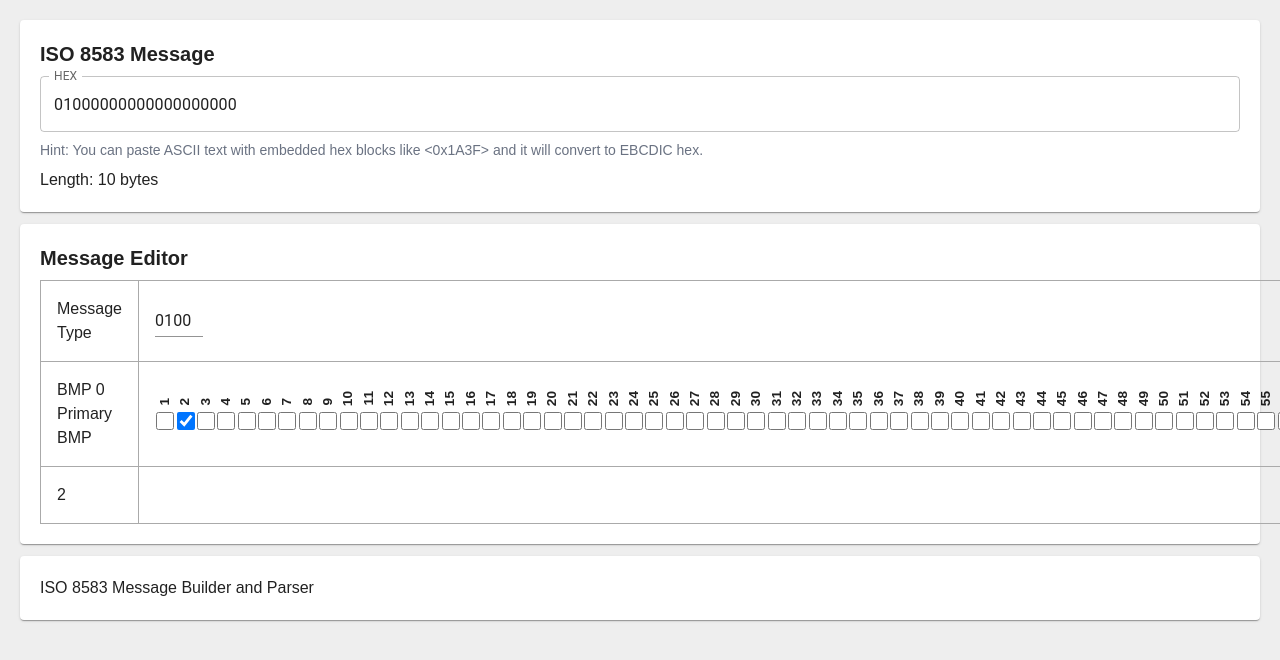
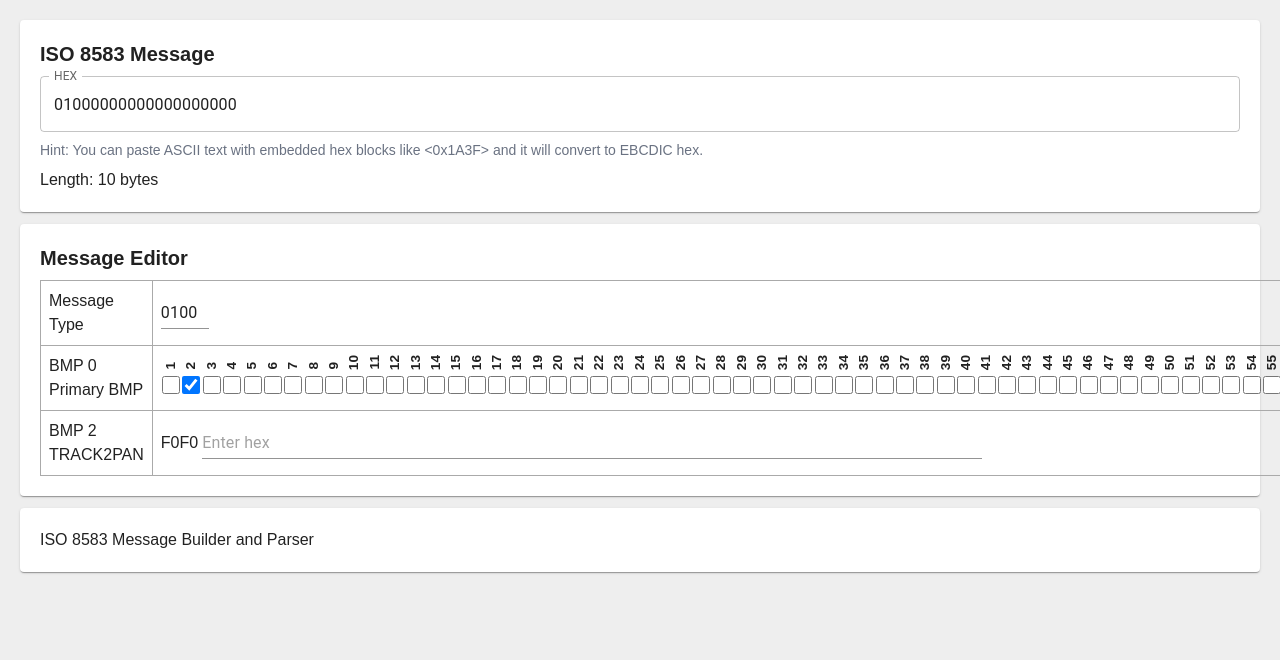
Before and after one commit to potpiejimmy/isobuilder-next, a Next.js app: page / in a window 1280 px wide. Both pictures are taken after a click on the checkbox 185 px from the left and 421 px from the top of the page. Shown: the top 660 px of the page. Built offline with nearby package versions, Linux system fonts and the light colour scheme.

Commit message:
added isofield.. wip

```diff
--- a/components/isofield.tsx
+++ b/components/isofield.tsx
@@ -1,3 +1,4 @@
+import TextField from '@mui/material/TextField';
 import React, { useState, useEffect } from 'react';
 
 interface IsoFieldProps {
@@ -5,7 +6,7 @@ interface IsoFieldProps {
   no?: number;
   emv?: boolean;
   init?: string;
-  onChange?: (data: { no: number | undefined; val: string }) => void;
+  onChange?: (data: { no: number; val: string }) => void;
 }
 
 export const IsoFieldComponent: React.FC<IsoFieldProps> = ({
@@ -55,14 +56,14 @@ export const IsoFieldComponent: React.FC<IsoFieldProps> = ({
 
   const mask = (): string => {
     if (!def) return '';
-    return 'aa'.repeat(len());
+    return '00'.repeat(len());
   };
 
   const lengthField = (): string => {
     if (!def || !def.lenlen) return '';
     const fieldLen = _val ? Math.round(_val.length / 2) : 0;
     const lens = ('' + (Math.pow(10, def.lenlen) + fieldLen)).substr(1);
-    return 'f' + lens.split('').join('f');
+    return 'F' + lens.split('').join('F');
   };
 
   const len = (): number => {
@@ -82,7 +83,7 @@ export const IsoFieldComponent: React.FC<IsoFieldProps> = ({
       while (e.length < len() * 2) e += def.alpha ? '40' : '00';
     }
     if (onChange) {
-      onChange({ no, val: e });
+      onChange({ no: no!, val: e });
     }
   };
 
@@ -133,27 +134,33 @@ export const IsoFieldComponent: React.FC<IsoFieldProps> = ({
   return (
     <div className="iso-field">
       {len() > 0 && (
-        <input
-          type="text"
-          size={len() * 2 + 2}
+        <TextField variant='standard'
+          sx={{ width: (len() * 2 + 2) + 'ch' }}
           value={_val}
           onChange={handleChange}
-          maxLength={len() * 2}
-          pattern="[A-Fa-f0-9]*"
+          slotProps={{
+            htmlInput: {
+              maxLength: len() * 2,
+              pattern: '[A-Fa-f0-9]*'
+            }
+          }}
           placeholder={mask()}
           style={{ fontFamily: 'monospace' }}
         />
       )}
 
       {def && def.lenlen && (
-        <div>
-          {lengthField()}
-          <input
-            type="text"
-            size={100}
+        <div className='flex flex-row gap-1 items-center'>
+          <div>{lengthField()}</div>
+          <TextField variant='standard'
+            sx={{ width: 100 + 'ch' }}
             value={_val}
             onChange={handleChange}
-            pattern="[A-Fa-f0-9]*"
+            slotProps={{
+              htmlInput: {
+                pattern: '[A-Fa-f0-9]*'
+              }
+            }}
             placeholder="Enter hex"
             style={{ fontFamily: 'monospace' }}
           />
--- a/next.config.ts
+++ b/next.config.ts
@@ -2,7 +2,7 @@ import type { NextConfig } from "next";
 
 const nextConfig: NextConfig = {
   output: "export",
-  assetPrefix: './', /* allows opening the app from file system */
+//  assetPrefix: './', /* allows opening the app from file system, but confuses dev server, activate on build only */
   /* config options here */
   reactStrictMode: true,
   images: {
--- a/pages/index.tsx
+++ b/pages/index.tsx
@@ -3,13 +3,78 @@ import Paper from '@mui/material/Paper';
 import TextField from '@mui/material/TextField';
 import { parseAndConvertPastedString } from '../utils/ebcdic';
 import { BmpComponent } from '@/components/bmp';
+import IsoFieldComponent from '@/components/isofield';
 
 export default function Home() {
   const [hexValue, setHexValue] = useState('01000000000000000000');
   const [messageType, setMessageType] = useState('0100');
   const [bmp0, setBmp0] = useState<number[]>([]);
   const [bmp1, setBmp1] = useState<number[]>([]);
-  const [bmps, setBmps] = useState<number[]>([]);
+  const [bmps, setBmps] = useState<Record<number,string>>({});
+
+  const isodef: Record<number, {label: string, lenlen?: number, len?: number, len_emv?: number, alpha_emv?: boolean, alpha?: boolean}> = {
+     2: {label:"TRACK2PAN", lenlen:2},
+     3: {label:"AKZ", len:3},
+     4: {label:"AMOUNT", len:6},
+     6: {label:"AMOUNT ACQ", len:6},
+     7: {label:"DATETIME", len:5},
+    11: {label:"TRANSACT NO.", len:3},
+    12: {label:"TIME", len:3},
+    13: {label:"DATE", len:2},
+    14: {label:"EXPIRYDATE", len:2},
+    16: {label:"DATE EXCH. RATE", len:2},
+    18: {label:"MERCHANTTYPE", len:2},
+    20: {label:"COUNTRYCODE", len:2},
+    22: {label:"ENTRYMODE", len:2},
+    23: {label:"CARDSEQNO", len:2},
+    24: {label:"NETWORKID", len:2},
+    25: {label:"CONDITIONCODE", len:1},
+    26: {label:"MAXPIN", len:1},
+    27: {label:"MAXLEN AZREF", len:1},
+    28: {label:"ACQUIRER CHARGE", len:5},
+    30: {label:"ISSUER CHARGE", len:4},
+    32: {label:"ACQUIRER ID", lenlen:2},
+    33: {label:"COMPID", lenlen:2},
+    34: {label:"TRACK3PAN", lenlen:2},
+    35: {label:"TRACK2", lenlen:2},
+    36: {label:"SOURCE ACCOUNT", len:5},
+    37: {label:"REF NO.", len:6},
+    38: {label:"AZREF", len:3, len_emv:6, alpha_emv:true},
+    39: {label:"RC", len:1, len_emv:2, alpha_emv:true},
+    41: {label:"ATMID", len:4, len_emv:8, alpha_emv:true},
+    42: {label:"BANKCODE", len:8, len_emv:15, alpha_emv:true},
+    43: {label:"ATMLOCATION", len:40, alpha:true},
+    47: {label:"ACQ ACCT DTA", lenlen:3},
+    49: {label:"COUNTRYKEY", len:2},
+    51: {label:"CURRENCYCODE ISSUER", len:2},
+    52: {label:"PAC", len:8},
+    53: {label:"SECURITYDATA", len:8},
+    54: {label:"SURCHARGE AMOUNT", lenlen:3},
+    55: {label:"CHIPDATA", lenlen:3},
+    57: {label:"SESSIONKEY", lenlen:3},
+    58: {label:"ALT AMOUNT", lenlen:3},
+    59: {label:"AUTH ID", lenlen:3},
+    60: {label:"ACQ ACCOUNT", lenlen:3},
+    61: {label:"ONLINE TIME", lenlen:3},
+    62: {label:"TELCODATA", lenlen:3},
+    63: {label:"RETRY COUNTER", lenlen:3},
+    64: {label:"MAC", len:8},
+   110: {label:"SECURITY DATA", lenlen:4},
+   128: {label:"MAC2", len:8}
+  }
+
+  const fieldLabel = (no: number): string => {
+    return isodef[no] ? isodef[no].label : '<unknown>';
+  }
+
+  const emv = (): boolean => { // EMV AKZ ...3 or international (ECI)
+    return (bmps[3] && bmps[3].endsWith('3')) || !!(messageType && messageType.startsWith('01'));
+  }
+
+  const bmpChange = (event: { no: number; val: string }) => {
+    bmps[event.no] = event.val;
+//    setTimeout(()=>this.build(), 0);
+  }
 
   const handleHexChange = (event: React.ChangeEvent<HTMLInputElement>) => {
     const value = event.target.value;
@@ -103,8 +168,8 @@ export default function Home() {
                       <td><BmpComponent selectedValues={bmp1} onChange={setBmp1}></BmpComponent></td>
                     </>}
                     {no > 1 && <>
-                      <td>{no}</td>
-                      <td></td>
+                      <td>BMP {no}<br/>{fieldLabel(no)}</td>
+                      <td><IsoFieldComponent init={bmps[no]} no={no} def={isodef[no]} emv={emv()} onChange={bmpChange}></IsoFieldComponent></td>
                     </>}
                   </tr>
                 ))}
--- a/styles/globals.css
+++ b/styles/globals.css
@@ -26,5 +26,5 @@ body {
 }
 
 table.main > tbody > tr > td {
-  @apply border border-[#aaa] p-4;
+  @apply border border-[#aaa] p-2;
 }
```
